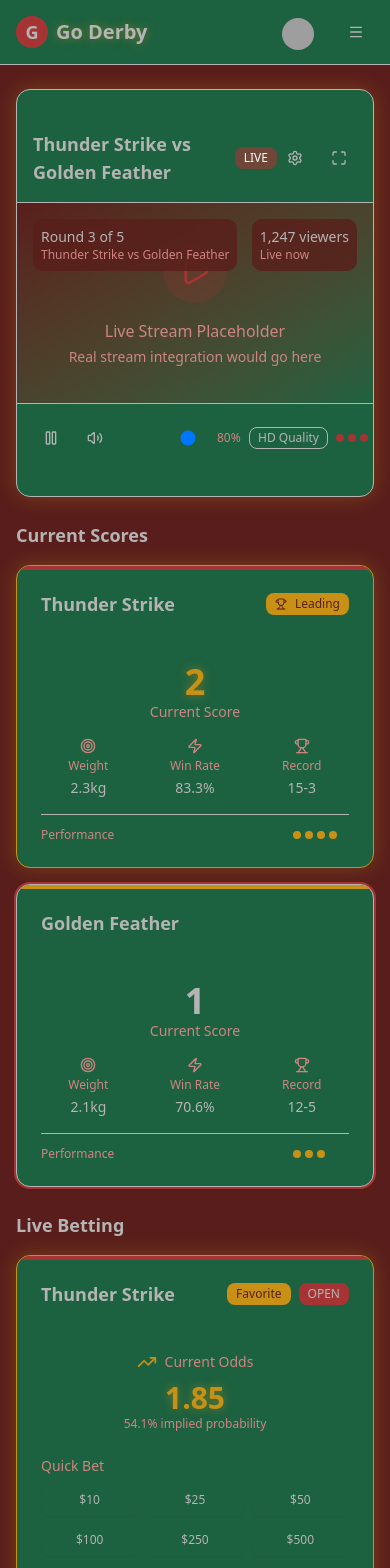
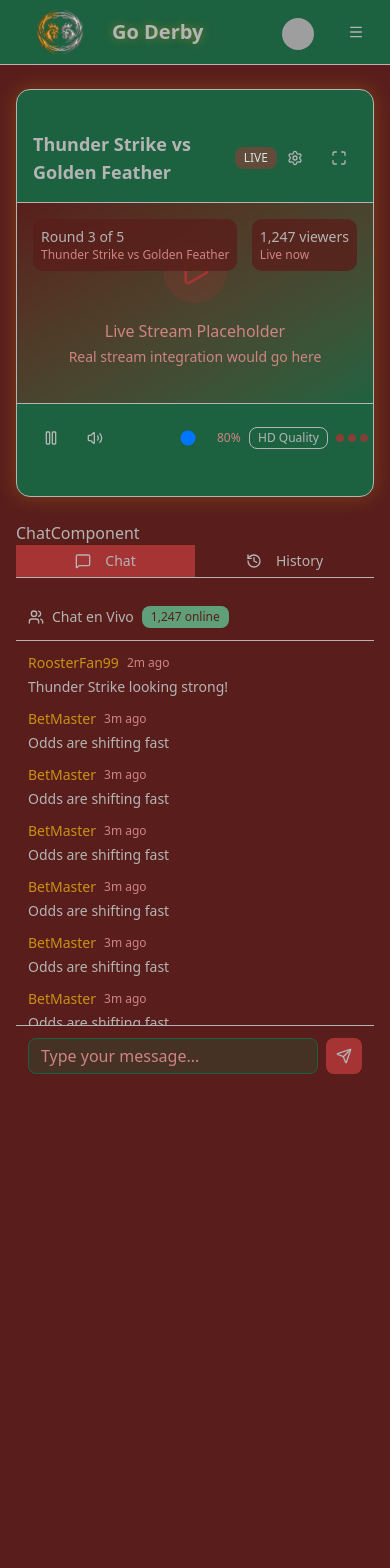
Before and after one commit to Brunox117/go-derby-users, a Next.js app: page / in a window 390 px wide. Shown: the top 1568 px of the page. After the commit the page ends 1110 px from the top, so only its background shows below. Built offline with nearby package versions, Linux system fonts and the light colour scheme; grey boxes are pictures that could not be loaded.

Commit message:
incluimos el logo de go derby

```diff
--- a/src/app/page.tsx
+++ b/src/app/page.tsx
@@ -1,9 +1,8 @@
-import Header from '@/components/Header';
-import StreamPlayer from '@/components/StreamPlayer';
-import ScoreCard from '@/components/ScoreCard';
-import BettingCard from '@/components/BettingCard';
-import Sidebar from '@/components/Sidebar';
-import { getCurrentFight } from '@/lib/mockData';
+import Header from "@/components/Header";
+import StreamPlayer from "@/components/StreamPlayer";
+import Sidebar from "@/components/Sidebar";
+import { getCurrentFight } from "@/lib/mockData";
+import { ChatComponent } from "@/components/ChatComponent";
 
 export default function Home() {
   const currentFight = getCurrentFight();
@@ -18,85 +17,19 @@ export default function Home() {
           <div className="lg:col-span-3 space-y-6">
             {/* Live Stream */}
             <StreamPlayer
-              title={currentFight ?
-                `${currentFight.rooster1.name} vs ${currentFight.rooster2.name}` :
-                "Derby Championship - Live Stream"
+              title={
+                currentFight
+                  ? `${currentFight.rooster1.name} vs ${currentFight.rooster2.name}`
+                  : "Derby Championship - Live Stream"
               }
               isLive={!!currentFight}
             />
-
-            {/* Score and Betting Cards */}
-            {currentFight && (
-              <div className="grid grid-cols-1 md:grid-cols-2 gap-6">
-                {/* Score Cards */}
-                <div className="space-y-4">
-                  <h3 className="text-lg font-semibold">Current Scores</h3>
-                  <div className="grid grid-cols-1 gap-4">
-                    <ScoreCard
-                      roosterName={currentFight.rooster1.name}
-                      score={currentFight.score1 || 0}
-                      color={currentFight.rooster1.color}
-                      isWinning={(currentFight.score1 || 0) > (currentFight.score2 || 0)}
-                      weight={currentFight.rooster1.weight}
-                      wins={currentFight.rooster1.wins}
-                      losses={currentFight.rooster1.losses}
-                      isCurrentRound={true}
-                    />
-                    <ScoreCard
-                      roosterName={currentFight.rooster2.name}
-                      score={currentFight.score2 || 0}
-                      color={currentFight.rooster2.color}
-                      isWinning={(currentFight.score2 || 0) > (currentFight.score1 || 0)}
-                      weight={currentFight.rooster2.weight}
-                      wins={currentFight.rooster2.wins}
-                      losses={currentFight.rooster2.losses}
-                      isCurrentRound={true}
-                    />
-                  </div>
-                </div>
-
-                {/* Betting Cards */}
-                <div className="space-y-4">
-                  <h3 className="text-lg font-semibold">Live Betting</h3>
-                  <div className="grid grid-cols-1 gap-4">
-                    <BettingCard
-                      roosterName={currentFight.rooster1.name}
-                      odds={currentFight.odds1}
-                      color={currentFight.rooster1.color}
-                      isFavorite={currentFight.odds1 < currentFight.odds2}
-                      status="open"
-                    />
-                    <BettingCard
-                      roosterName={currentFight.rooster2.name}
-                      odds={currentFight.odds2}
-                      color={currentFight.rooster2.color}
-                      isFavorite={currentFight.odds2 < currentFight.odds1}
-                      status="open"
-                    />
-                  </div>
-                </div>
-              </div>
-            )}
-
-            {/* No Live Fight Message */}
-            {!currentFight && (
-              <div className="text-center py-12">
-                <div className="space-y-4">
-                  <div className="w-16 h-16 mx-auto rounded-full bg-muted flex items-center justify-center">
-                    <span className="text-2xl">🐓</span>
-                  </div>
-                  <h3 className="text-xl font-semibold">No Live Fights</h3>
-                  <p className="text-muted-foreground">
-                    Check back later for upcoming derby matches and live betting opportunities.
-                  </p>
-                </div>
-              </div>
-            )}
           </div>
 
           {/* Sidebar */}
           <div className="lg:col-span-1">
             <div className="sticky top-24">
+              <ChatComponent />
               <Sidebar />
             </div>
           </div>
--- /dev/null
+++ b/src/components/ChatComponent.tsx
@@ -0,0 +1,7 @@
+import React from 'react'
+
+export const ChatComponent = () => {
+  return (
+    <div>ChatComponent</div>
+  )
+}
--- a/src/components/Header.tsx
+++ b/src/components/Header.tsx
@@ -3,6 +3,7 @@
 import { Avatar, AvatarFallback, AvatarImage } from "@/components/ui/avatar";
 import { Button } from "@/components/ui/button";
 import { Menu, User } from "lucide-react";
+import Image from "next/image";
 
 export default function Header() {
   return (
@@ -11,22 +12,25 @@ export default function Header() {
         {/* Logo and Navigation */}
         <div className="flex items-center space-x-6">
           <div className="flex items-center space-x-2">
-            <div className="h-8 w-8 rounded-full bg-primary flex items-center justify-center">
-              <span className="text-primary-foreground font-bold text-lg">
-                G
-              </span>
+            <div className="h-22 w-22">
+              <Image
+                src={"/logo.png"}
+                alt="GoDerby logo"
+                width={300}
+                height={200}
+              />
             </div>
             <h1 className="text-xl font-bold derby-text-glow">Go Derby</h1>
           </div>
 
-          <nav className="hidden md:flex items-center space-x-6">
+          {/* <nav className="hidden md:flex items-center space-x-6">
             <Button
               variant="ghost"
               className="text-foreground hover:text-accent"
             >
               Inicio
             </Button>
-          </nav>
+          </nav> */}
         </div>
 
         {/* User Actions */}
--- a/src/components/Sidebar.tsx
+++ b/src/components/Sidebar.tsx
@@ -1,10 +1,10 @@
-'use client';
+"use client";
 
-import { useState } from 'react';
-import { Card, CardContent, CardHeader, CardTitle } from '@/components/ui/card';
-import { Button } from '@/components/ui/button';
-import { Badge } from '@/components/ui/badge';
-import { Input } from '@/components/ui/input';
+import { useState } from "react";
+import { Card, CardContent, CardHeader, CardTitle } from "@/components/ui/card";
+import { Button } from "@/components/ui/button";
+import { Badge } from "@/components/ui/badge";
+import { Input } from "@/components/ui/input";
 import {
   MessageSquare,
   Send,
@@ -12,26 +12,26 @@ import {
   Trophy,
   Clock,
   Users,
-  ChevronDown,
-  ChevronUp,
   History,
-  BarChart3
-} from 'lucide-react';
-import { mockBettingHistory, mockStatistics, getRecentFights } from '@/lib/mockData';
+  BarChart3,
+} from "lucide-react";
+import {
+  mockBettingHistory,
+  mockStatistics,
+  getRecentFights,
+} from "@/lib/mockData";
 
 export default function Sidebar() {
-  const [isChatOpen, setIsChatOpen] = useState(true);
-  const [isHistoryOpen, setIsHistoryOpen] = useState(true);
-  const [chatMessage, setChatMessage] = useState('');
-  const [activeTab, setActiveTab] = useState<'chat' | 'history' | 'stats'>('chat');
+  const [chatMessage, setChatMessage] = useState("");
+  const [activeTab, setActiveTab] = useState<"chat" | "history">("chat");
 
   const recentFights = getRecentFights();
 
   const handleSendMessage = () => {
     if (chatMessage.trim()) {
       // Send message logic would go here
-      console.log('Sending message:', chatMessage);
-      setChatMessage('');
+      console.log("Sending message:", chatMessage);
+      setChatMessage("");
     }
   };
 
@@ -40,86 +40,108 @@ export default function Sidebar() {
       {/* Tab Navigation */}
       <div className="flex border-b border-border">
         <Button
-          variant={activeTab === 'chat' ? 'default' : 'ghost'}
+          variant={activeTab === "chat" ? "default" : "ghost"}
           size="sm"
-          onClick={() => setActiveTab('chat')}
+          onClick={() => setActiveTab("chat")}
           className="flex-1 rounded-none"
         >
           <MessageSquare className="h-4 w-4 mr-2" />
           Chat
         </Button>
         <Button
-          variant={activeTab === 'history' ? 'default' : 'ghost'}
+          variant={activeTab === "history" ? "default" : "ghost"}
           size="sm"
-          onClick={() => setActiveTab('history')}
+          onClick={() => setActiveTab("history")}
           className="flex-1 rounded-none"
         >
           <History className="h-4 w-4 mr-2" />
           History
         </Button>
-        <Button
-          variant={activeTab === 'stats' ? 'default' : 'ghost'}
-          size="sm"
-          onClick={() => setActiveTab('stats')}
-          className="flex-1 rounded-none"
-        >
-          <BarChart3 className="h-4 w-4 mr-2" />
-          Stats
-        </Button>
       </div>
 
       {/* Chat Tab */}
-      {activeTab === 'chat' && (
+      {activeTab === "chat" && (
         <div className="flex flex-col h-full">
           {/* Chat Header */}
-          <div className="flex items-center justify-between p-3 border-b border-border">
+          <div className="flex items-center p-3 border-b border-border">
             <div className="flex items-center space-x-2">
               <Users className="h-4 w-4" />
-              <span className="text-sm font-medium">Live Chat</span>
-              <Badge variant="secondary" className="text-xs">1,247 online</Badge>
+              <span className="text-sm font-medium">Chat en Vivo</span>
+              <Badge variant="secondary" className="text-xs">
+                1,247 online
+              </Badge>
             </div>
-            <Button
-              variant="ghost"
-              size="icon"
-              onClick={() => setIsChatOpen(!isChatOpen)}
-            >
-              {isChatOpen ? (
-                <ChevronDown className="h-4 w-4" />
-              ) : (
-                <ChevronUp className="h-4 w-4" />
-              )}
-            </Button>
           </div>
 
           {/* Chat Messages */}
-          {isChatOpen && (
           <div className="flex-1 overflow-y-auto p-3 space-y-3 max-h-96">
             {[
-                { user: 'RoosterFan99', message: 'Thunder Strike looking strong!', time: '2m ago' },
-                { user: 'BetMaster', message: 'Odds are shifting fast', time: '3m ago' },
-                { user: 'DerbyKing', message: 'This is going to be epic', time: '4m ago' },
-                { user: 'LiveBet', message: 'Golden Feather has the speed advantage', time: '5m ago' }
+              {
+                user: "RoosterFan99",
+                message: "Thunder Strike looking strong!",
+                time: "2m ago",
+              },
+              {
+                user: "BetMaster",
+                message: "Odds are shifting fast",
+                time: "3m ago",
+              },
+              {
+                user: "BetMaster",
+                message: "Odds are shifting fast",
+                time: "3m ago",
+              },
+              {
+                user: "BetMaster",
+                message: "Odds are shifting fast",
+                time: "3m ago",
+              },
+              {
+                user: "BetMaster",
+                message: "Odds are shifting fast",
+                time: "3m ago",
+              },
+              {
+                user: "BetMaster",
+                message: "Odds are shifting fast",
+                time: "3m ago",
+              },
+              {
+                user: "BetMaster",
+                message: "Odds are shifting fast",
+                time: "3m ago",
+              },
+              {
+                user: "DerbyKing",
+                message: "This is going to be epic",
+                time: "4m ago",
+              },
+              {
+                user: "LiveBet",
+                message: "Golden Feather has the speed advantage",
+                time: "5m ago",
+              },
             ].map((msg, index) => (
               <div key={index} className="text-sm">
                 <div className="flex items-center space-x-2 mb-1">
                   <span className="font-medium text-accent">{msg.user}</span>
-                    <span className="text-xs text-muted-foreground">{msg.time}</span>
+                  <span className="text-xs text-muted-foreground">
+                    {msg.time}
+                  </span>
                 </div>
                 <p className="text-foreground">{msg.message}</p>
               </div>
             ))}
           </div>
-          )}
 
           {/* Chat Input */}
-          {isChatOpen && (
           <div className="p-3 border-t border-border">
             <div className="flex space-x-2">
               <Input
                 placeholder="Type your message..."
                 value={chatMessage}
                 onChange={(e) => setChatMessage(e.target.value)}
-                  onKeyPress={(e) => e.key === 'Enter' && handleSendMessage()}
+                onKeyPress={(e) => e.key === "Enter" && handleSendMessage()}
                 className="flex-1"
               />
               <Button onClick={handleSendMessage} size="icon">
@@ -127,32 +149,19 @@ export default function Sidebar() {
               </Button>
             </div>
           </div>
-          )}
         </div>
       )}
 
       {/* History Tab */}
-      {activeTab === 'history' && (
+      {activeTab === "history" && (
         <div className="flex flex-col h-full">
-          <div className="flex items-center justify-between p-3 border-b border-border">
+          <div className="flex items-center p-3 border-b border-border">
             <div className="flex items-center space-x-2">
               <Clock className="h-4 w-4" />
-              <span className="text-sm font-medium">Recent Fights</span>
+              <span className="text-sm font-medium">Peleas recientes</span>
             </div>
-            <Button
-              variant="ghost"
-              size="icon"
-              onClick={() => setIsHistoryOpen(!isHistoryOpen)}
-            >
-              {isHistoryOpen ? (
-                <ChevronDown className="h-4 w-4" />
-              ) : (
-                <ChevronUp className="h-4 w-4" />
-              )}
-            </Button>
           </div>
 
-          {isHistoryOpen && (
           <div className="flex-1 overflow-y-auto space-y-3 p-3">
             {recentFights.map((fight) => (
               <Card key={fight.id} className="p-3">
@@ -167,82 +176,20 @@ export default function Sidebar() {
                   </div>
                   <div className="flex items-center justify-between text-xs text-muted-foreground">
                     <span>Winner: {fight.winner}</span>
-                      <span>Score: {fight.score1} - {fight.score2}</span>
+                    <span>
+                      Score: {fight.score1} - {fight.score2}
+                    </span>
                   </div>
                   <div className="flex items-center justify-between text-xs">
                     <span className="text-muted-foreground">Odds:</span>
-                      <span>{fight.odds1} / {fight.odds2}</span>
+                    <span>
+                      {fight.odds1} / {fight.odds2}
+                    </span>
                   </div>
                 </div>
               </Card>
             ))}
           </div>
-          )}
-        </div>
-      )}
-
-      {/* Stats Tab */}
-      {activeTab === 'stats' && (
-        <div className="space-y-4 p-3">
-          <Card>
-            <CardHeader className="pb-3">
-              <CardTitle className="text-sm flex items-center">
-                <TrendingUp className="h-4 w-4 mr-2" />
-                Today&apos;s Statistics
-              </CardTitle>
-            </CardHeader>
-            <CardContent className="space-y-3">
-              <div className="flex items-center justify-between">
-                <span className="text-sm text-muted-foreground">Total Fights</span>
-                <span className="font-semibold">{mockStatistics.totalFights}</span>
-              </div>
-              <div className="flex items-center justify-between">
-                <span className="text-sm text-muted-foreground">Total Bets</span>
-                <span className="font-semibold">{mockStatistics.totalBets}</span>
-              </div>
-              <div className="flex items-center justify-between">
-                <span className="text-sm text-muted-foreground">Win Rate</span>
-                <span className="font-semibold text-accent">{mockStatistics.winRate}%</span>
-              </div>
-              <div className="flex items-center justify-between">
-                <span className="text-sm text-muted-foreground">Avg Odds</span>
-                <span className="font-semibold">{mockStatistics.averageOdds}</span>
-              </div>
-            </CardContent>
-          </Card>
-
-          <Card>
-            <CardHeader className="pb-3">
-              <CardTitle className="text-sm flex items-center">
-                <Trophy className="h-4 w-4 mr-2" />
-                Your Performance
-              </CardTitle>
-            </CardHeader>
-            <CardContent className="space-y-3">
-              <div className="flex items-center justify-between">
-                <span className="text-sm text-muted-foreground">Total Bets</span>
-                <span className="font-semibold">{mockBettingHistory.length}</span>
-              </div>
-              <div className="flex items-center justify-between">
-                <span className="text-sm text-muted-foreground">Won</span>
-                <span className="font-semibold text-accent">
-                  {mockBettingHistory.filter(bet => bet.result === 'won').length}
-                </span>
-              </div>
-              <div className="flex items-center justify-between">
-                <span className="text-sm text-muted-foreground">Lost</span>
-                <span className="font-semibold text-destructive">
-                  {mockBettingHistory.filter(bet => bet.result === 'lost').length}
-                </span>
-              </div>
-              <div className="flex items-center justify-between">
-                <span className="text-sm text-muted-foreground">Pending</span>
-                <span className="font-semibold">
-                  {mockBettingHistory.filter(bet => bet.result === 'pending').length}
-                </span>
-              </div>
-            </CardContent>
-          </Card>
         </div>
       )}
     </div>
```
Also changed, not shown: public/logo.png (added). Lines whose indentation alone changed are shown as unchanged.
